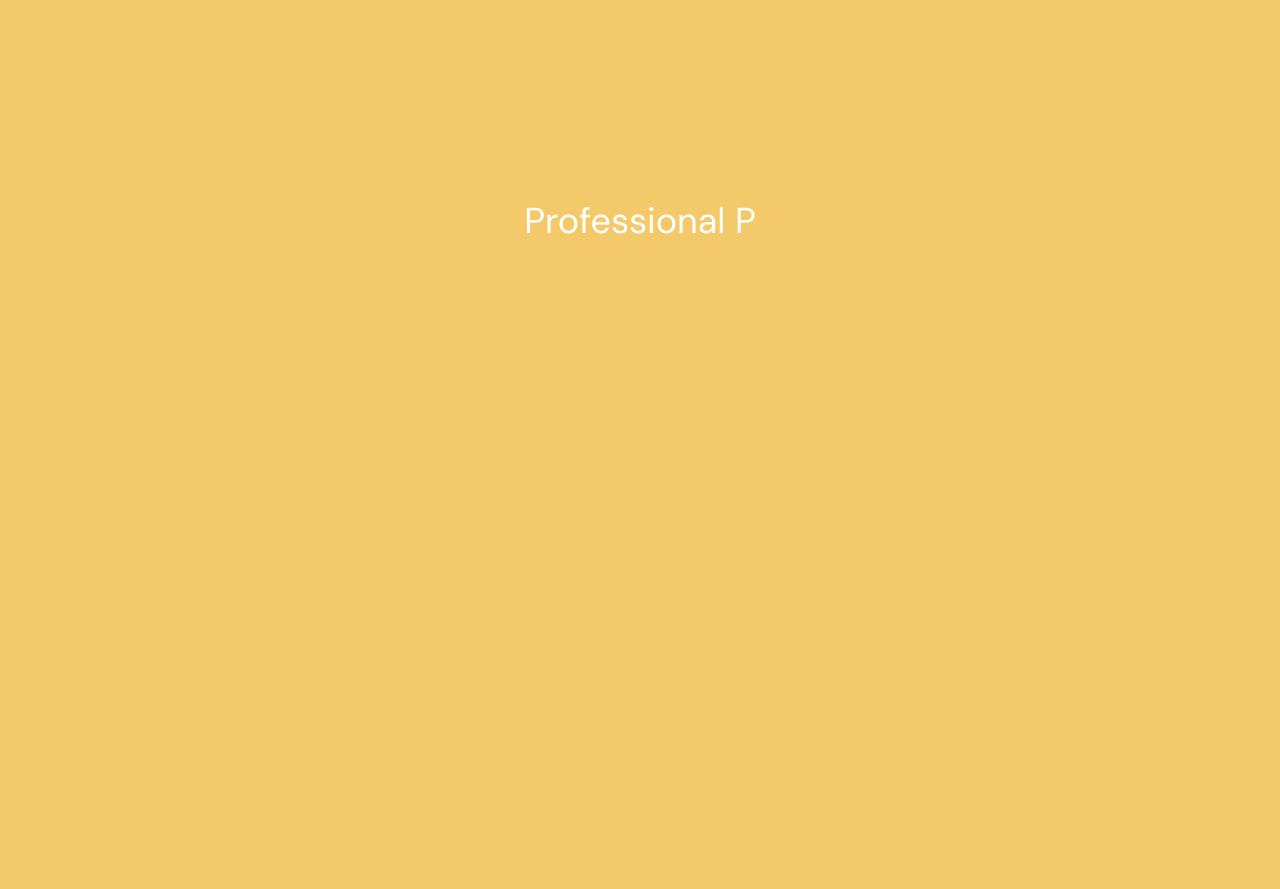
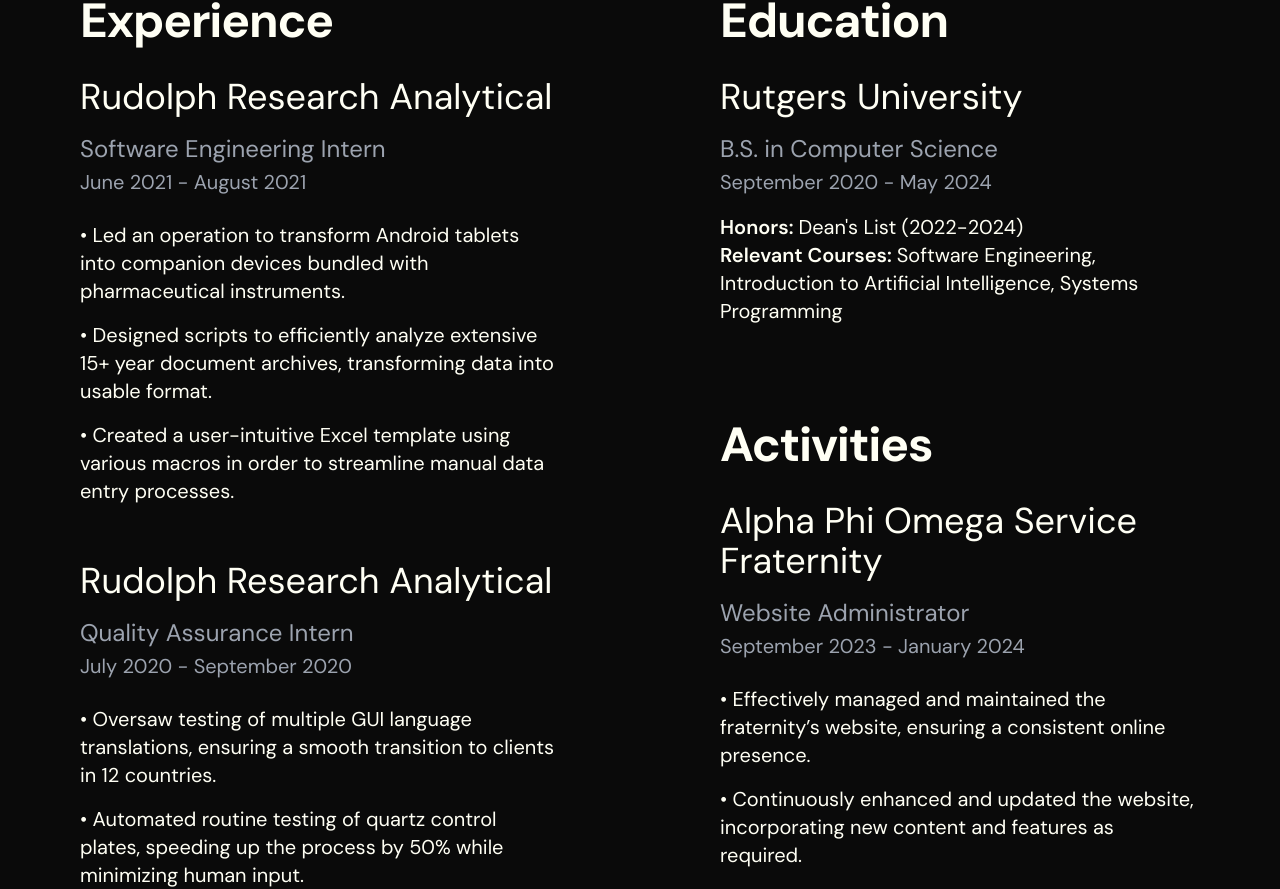
Before and after one commit to og-vikram/markiv.me, a Next.js app: page / in a window 1280 px wide. Shown: the part 1879-2768 px from the top of the page. Built offline with nearby package versions, Linux system fonts and the light colour scheme; a web font is replaced by a local one.

Commit message:
finished professional but i hate it

```diff
--- a/app/page.tsx
+++ b/app/page.tsx
@@ -1,5 +1,6 @@
 "use client";
 import SmoothScroll from "@/components/SmoothScroll";
+import { TracingBeam } from "@/components/ui/tracing-beam";
 import About from "@/pages/About";
 import Contact from "@/pages/Contact";
 import Home from "@/pages/Home";
--- /dev/null
+++ b/components/ui/tracing-beam.tsx
@@ -0,0 +1,128 @@
+"use client";
+import React, { useEffect, useRef, useState } from "react";
+import {
+  motion,
+  useTransform,
+  useScroll,
+  useVelocity,
+  useSpring,
+} from "framer-motion";
+import { cn } from "@/lib/utils";
+
+export const TracingBeam = ({
+  children,
+  className,
+}: {
+  children: React.ReactNode;
+  className?: string;
+}) => {
+  const ref = useRef<HTMLDivElement>(null);
+  const { scrollYProgress } = useScroll({
+    target: ref,
+    offset: ["start start", "end start"],
+  });
+
+  const contentRef = useRef<HTMLDivElement>(null);
+  const [svgHeight, setSvgHeight] = useState(0);
+
+  useEffect(() => {
+    if (contentRef.current) {
+      setSvgHeight(contentRef.current.offsetHeight);
+    }
+  }, []);
+
+  const y1 = useSpring(
+    useTransform(scrollYProgress, [0, 0.8], [50, svgHeight]),
+    {
+      stiffness: 500,
+      damping: 90,
+    }
+  );
+  const y2 = useSpring(
+    useTransform(scrollYProgress, [0, 1], [50, svgHeight - 200]),
+    {
+      stiffness: 500,
+      damping: 90,
+    }
+  );
+
+  return (
+    <motion.div
+      ref={ref}
+      className={cn("relative w-full max-w-4xl mx-auto h-full", className)}
+    >
+      <div className="absolute -left-4 md:-left-20 top-3">
+        <motion.div
+          transition={{
+            duration: 0.2,
+            delay: 0.5,
+          }}
+          animate={{
+            boxShadow:
+              scrollYProgress.get() > 0
+                ? "none"
+                : "rgba(0, 0, 0, 0.24) 0px 3px 8px",
+          }}
+          className="ml-[27px] h-4 w-4 rounded-full border border-netural-200 shadow-sm flex items-center justify-center"
+        >
+          <motion.div
+            transition={{
+              duration: 0.2,
+              delay: 0.5,
+            }}
+            animate={{
+              backgroundColor:
+                scrollYProgress.get() > 0 ? "white" : "var(--emerald-500)",
+              borderColor:
+                scrollYProgress.get() > 0 ? "white" : "var(--emerald-600)",
+            }}
+            className="h-2 w-2  rounded-full border border-neutral-300 bg-white"
+          />
+        </motion.div>
+        <svg
+          viewBox={`0 0 20 ${svgHeight}`}
+          width="20"
+          height={svgHeight} // Set the SVG height
+          className=" ml-4 block"
+          aria-hidden="true"
+        >
+          <motion.path
+            d={`M 1 0V -36 l 18 24 V ${svgHeight * 0.8} l -18 24V ${svgHeight}`}
+            fill="none"
+            stroke="#9091A0"
+            strokeOpacity="0.16"
+            transition={{
+              duration: 10,
+            }}
+          ></motion.path>
+          <motion.path
+            d={`M 1 0V -36 l 18 24 V ${svgHeight * 0.8} l -18 24V ${svgHeight}`}
+            fill="none"
+            stroke="url(#gradient)"
+            strokeWidth="1.25"
+            className="motion-reduce:hidden"
+            transition={{
+              duration: 10,
+            }}
+          ></motion.path>
+          <defs>
+            <motion.linearGradient
+              id="gradient"
+              gradientUnits="userSpaceOnUse"
+              x1="0"
+              x2="0"
+              y1={y1} // set y1 for gradient
+              y2={y2} // set y2 for gradient
+            >
+              <stop stopColor="#18CCFC" stopOpacity="0"></stop>
+              <stop stopColor="#18CCFC"></stop>
+              <stop offset="0.325" stopColor="#6344F5"></stop>
+              <stop offset="1" stopColor="#AE48FF" stopOpacity="0"></stop>
+            </motion.linearGradient>
+          </defs>
+        </svg>
+      </div>
+      <div ref={contentRef}>{children}</div>
+    </motion.div>
+  );
+};
--- a/pages/About.tsx
+++ b/pages/About.tsx
@@ -15,13 +15,16 @@
 
 const words = [
   {
+    text: ">",
+  },
+  {
     text: "cat",
   },
   {
     text: " ",
   },
   {
-    text: "/Users/vikram/about.text",
+    text: "about.text",
     className: "text-dark-mode-primary dark:text-light-mode-primary",
   },
 ];
--- a/pages/Professional.tsx
+++ b/pages/Professional.tsx
@@ -1,10 +1,152 @@
+import GradientButton from "@/components/GradientButton";
+import { TypewriterEffect } from "@/components/ui/typewriter-effect";
 import React from "react";
+
+const words = [
+  {
+    text: ">",
+  },
+  {
+    text: "cat",
+  },
+  {
+    text: " ",
+  },
+  {
+    text: "professional.text",
+    className: "text-dark-mode-primary dark:text-light-mode-primary",
+  },
+];
 
 const Professional = () => {
   return (
-    <div className={`relative min-h-screen flex bg-[#F3C969]`}>
-      <div className="container max-w-screen-xl mx-auto flex justify-center items-center text-4xl ">
-        Professional P
+    <div className="flex flex-col w-full bg-light-mode-primary dark:bg-dark-mode-primary text-dark-mode-primary dark:text-light-mode-primary">
+      <TypewriterEffect
+        words={words}
+        className="text-xl md:text-3xl lg:text-4xl py-10 text-dark-mode-primary dark:text-light-mode-primary bg-light-mode-primary dark:bg-dark-mode-primary"
+      />
+      <div className={`flex flex-col lg:flex-row justify-center`}>
+        <div className="w-full xl:w-1/2 flex flex-col items-center py-4 md:py-12">
+          <div className="flex flex-col items-center justify-center">
+            <div className="w-[90%] md:w-3/4">
+              <h1 className="text-2xl md:text-4xl lg:text-5xl font-bold tracking-tight mb-4 md:mb-8">
+                Experience
+              </h1>
+              <h2 className="text-xl md:text-3xl lg:text-4xl mb-2 md:mb-4">
+                Rudolph Research Analytical
+              </h2>
+              <p className="text-lg md:text-xl lg:text-2xl text-gray-400 mb-2 md:mb-4">
+                Software Engineering Intern <br></br>{" "}
+                <span className="text-md md:text-lg lg:text-xl">
+                  June 2021 - August 2021
+                </span>
+              </p>
+              <div className="text-md md:text-lg lg:text-xl pb-12">
+                <ul>
+                  <li className="py-2">
+                    • Led an operation to transform Android tablets into
+                    companion devices bundled with pharmaceutical instruments.
+                  </li>
+                  <li className="py-2">
+                    • Designed scripts to efficiently analyze extensive 15+ year
+                    document archives, transforming data into usable format.
+                  </li>
+                  <li className="py-2">
+                    • Created a user-intuitive Excel template using various
+                    macros in order to streamline manual data entry processes.
+                  </li>
+                </ul>
+              </div>
+              <h2 className="text-xl md:text-3xl lg:text-4xl mb-2 md:mb-4">
+                Rudolph Research Analytical
+              </h2>
+              <p className="text-lg md:text-xl lg:text-2xl text-gray-400 mb-2 md:mb-4">
+                Quality Assurance Intern <br></br>
+                <span className="text-md md:text-lg lg:text-xl">
+                  July 2020 - September 2020
+                </span>
+              </p>
+              <div className="text-md md:text-lg lg:text-xl">
+                <ul>
+                  <li className="py-2">
+                    • Oversaw testing of multiple GUI language translations,
+                    ensuring a smooth transition to clients in 12 countries.
+                  </li>
+                  <li className="py-2">
+                    • Automated routine testing of quartz control plates,
+                    speeding up the process by 50% while minimizing human input.
+                  </li>
+                  <li className="py-2">
+                    • Digitized 10 years worth of archived quality assurance
+                    data, allowing for extensive analysis.
+                  </li>
+                </ul>
+              </div>
+            </div>
+          </div>
+        </div>
+
+        <div className="w-full xl:w-1/2 flex flex-col space-y-12 lg:space-y-24 py-4 md:py-12">
+          {/* Education section */}
+          <div className="flex flex-col items-center justify-center">
+            <div className="w-[90%] md:w-3/4">
+              <h1 className="text-2xl md:text-4xl lg:text-5xl font-bold tracking-tight mb-4 md:mb-8">
+                Education
+              </h1>
+              <h2 className="text-xl md:text-3xl lg:text-4xl mb-2 md:mb-4">
+                Rutgers University
+              </h2>
+              <p className="text-lg md:text-xl lg:text-2xl text-gray-400 mb-2 md:mb-4">
+                B.S. in Computer Science <br></br>{" "}
+                <span className="text-md md:text-lg lg:text-xl">
+                  September 2020 - May 2024
+                </span>
+              </p>
+              <p className="text-md md:text-lg lg:text-xl">
+                <span className="font-semibold">Honors: </span>
+                Dean&apos;s List (2022-2024)
+              </p>
+              <p className="text-md md:text-lg lg:text-xl">
+                <span className="font-semibold">Relevant Courses: </span>
+                Software Engineering, Introduction to Artificial Intelligence,
+                Systems Programming
+              </p>
+            </div>
+          </div>
+          {/* Tools I use section */}
+          <div className="flex flex-col items-center justify-center">
+            <div className="w-[90%] md:w-3/4">
+              <h1 className="text-2xl md:text-4xl lg:text-5xl font-bold tracking-tight mb-4 md:mb-8">
+                Activities{" "}
+              </h1>
+              <h2 className="text-xl md:text-3xl lg:text-4xl mb-2 md:mb-4">
+                Alpha Phi Omega Service Fraternity
+              </h2>
+              <p className="text-lg md:text-xl lg:text-2xl text-gray-400 mb-2 md:mb-4">
+                Website Administrator<br></br>
+                <span className="text-md md:text-lg lg:text-xl">
+                  September 2023 - January 2024
+                </span>
+              </p>
+              <div className="text-md md:text-lg lg:text-xl">
+                <ul>
+                  <li className="py-2">
+                    • Effectively managed and maintained the fraternity’s
+                    website, ensuring a consistent online presence.
+                  </li>
+                  <li className="py-2">
+                    • Continuously enhanced and updated the website,
+                    incorporating new content and features as required.
+                  </li>
+                  <li className="py-2">
+                    • Increased website engagement by 20%, resulting in a higher
+                    rush event attendance.
+                  </li>
+                </ul>
+              </div>
+            </div>
+          </div>
+        </div>
       </div>
     </div>
   );
```
